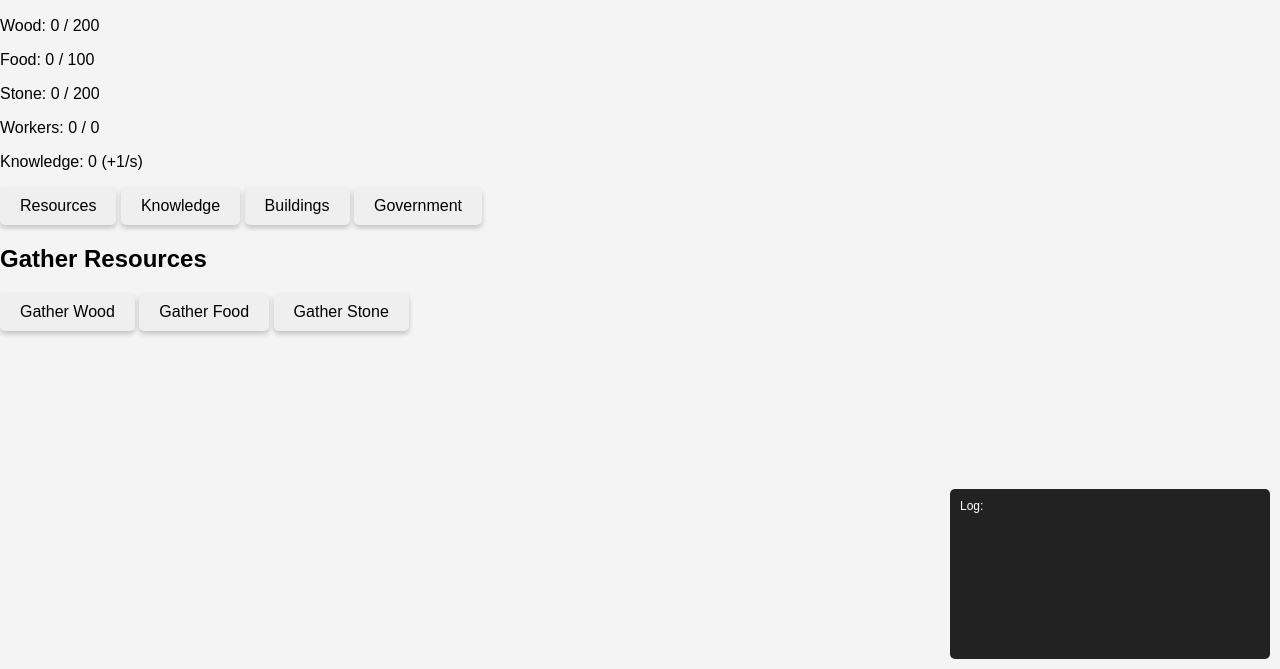
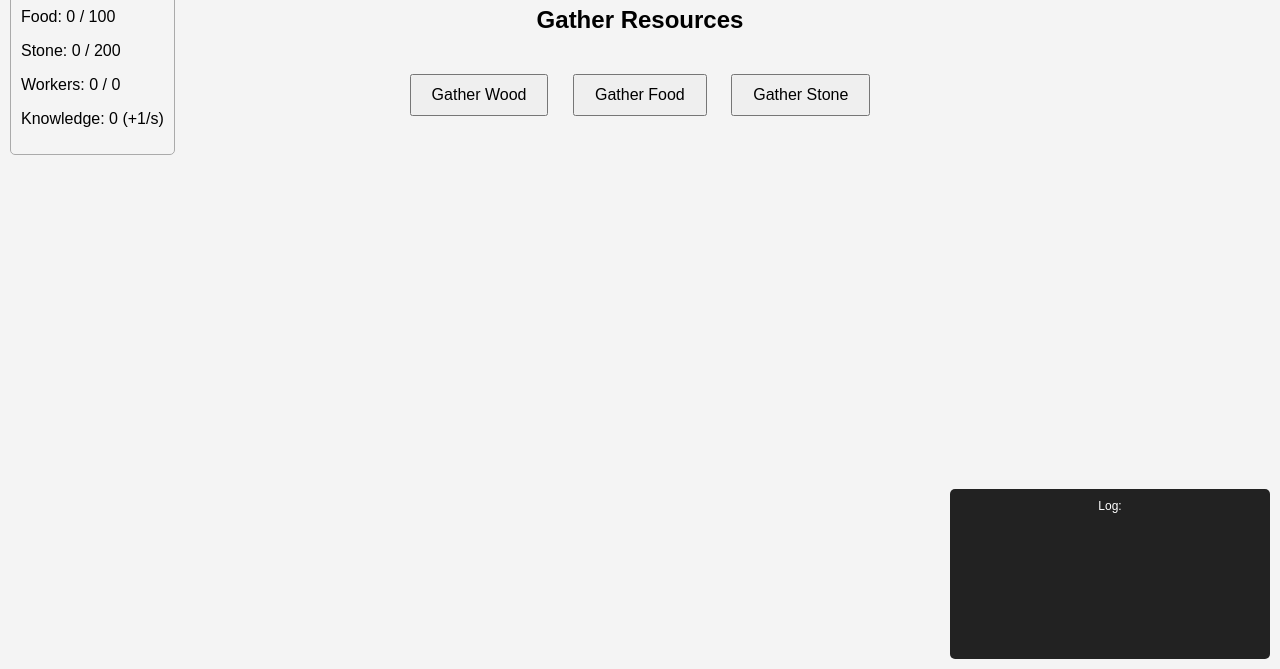
Before and after one commit to Alexander414/Game, a plain HTML site: page index.html in a window 1280 px wide. Shown: the part 131-800 px from the top of the page. Drawn offline with Linux system fonts and the light colour scheme.

Commit message:
Update style.css

```diff
--- a/style.css
+++ b/style.css
@@ -3,63 +3,44 @@ body {
     margin: 0;
     padding: 0;
     background-color: #f4f4f4;
-    display: flex;
-    flex-direction: column;
-    height: 100vh;
+    text-align: center;
 }
 
 h1 {
-    text-align: center;
+    margin-top: 10px;
 }
 
-.resource-container {
+.storage-container {
+    text-align: left;
     position: fixed;
     top: 10px;
     left: 10px;
-    display: flex;
-    flex-direction: column;
-    gap: 10px;
 }
 
-.resource {
+.storage-box {
+    border: 1px solid #aaa;
     padding: 10px;
-    background: #fff;
-    border: 1px solid #ddd;
     border-radius: 5px;
-    box-shadow: 0 0 5px rgba(0,0,0,0.1);
-    text-align: center;
 }
 
-.buttons-container {
-    display: flex;
-    justify-content: center;
+.tabs {
     margin: 20px 0;
-    gap: 10px;
 }
 
-button {
+.tab-button {
+    padding: 10px 20px;
+    margin: 5px;
+    cursor: pointer;
+}
+
+.tab-content {
+    margin: 20px;
+}
+
+.gather-container, .tab-content button {
+    margin: 10px;
     padding: 10px 20px;
     font-size: 16px;
-    border: none;
-    border-radius: 5px;
-    cursor: pointer;
-    box-shadow: 0 3px 5px rgba(0,0,0,0.2);
-    transition: background-color 0.3s;
-}
-
-button:disabled {
-    background-color: #ccc;
-    cursor: not-allowed;
-}
-
-.build-button {
-    display: none;
-    margin-top: 10px;
-}
-
-.build-button[disabled] {
-    background-color: #ccc;
-    cursor: not-allowed;
 }
 
 #log {
@@ -69,9 +50,9 @@ button:disabled {
     width: 300px;
     height: 150px;
     background: #222;
-    color: #fff;
+    color: white;
     border-radius: 5px;
+    overflow-y: auto;
     padding: 10px;
-    overflow-y: auto;
     font-size: 12px;
 }
```
